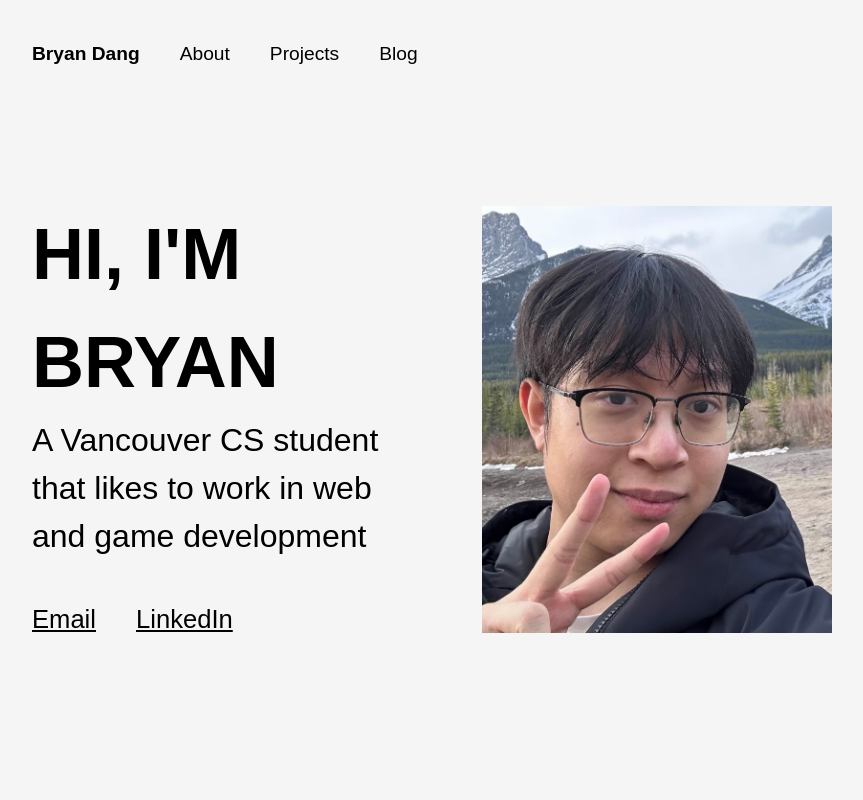
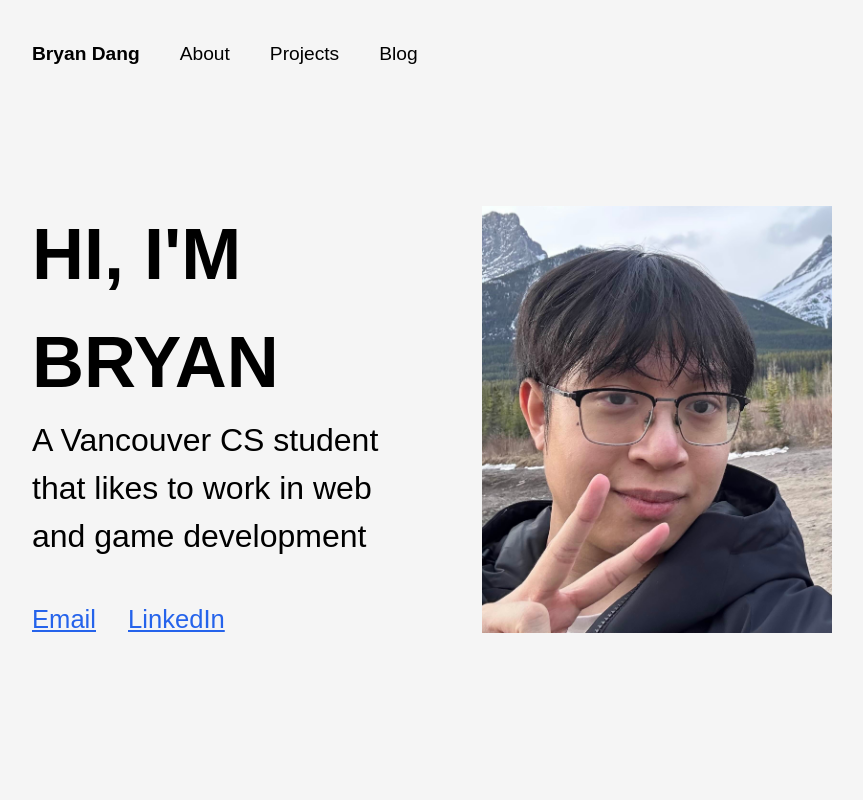
Before and after one commit to bryanjhdang/bryanjhdang.github.io, a React (Vite) app: page / in a window 1280 px wide. Shown: the top 800 px of the page, without its empty margins (208-1071 px from the left). Built offline with nearby package versions, Linux system fonts and the light colour scheme.

Commit message:
hero margins

```diff
--- a/src/sections/Hero.tsx
+++ b/src/sections/Hero.tsx
@@ -8,12 +8,12 @@ export default function Hero() {
           <div className="mr-20">
             <p className="text-3xl xl:text-4xl font-extrabold">HI, I'M BRYAN</p>
             <p className="text-xl lg:text-2xl">A Vancouver CS student that likes to work in web and game development</p>
-            <div className="pt-5 sm:pt-10 flex flex-row gap-3 sm:gap-10 text-base sm:text-xl items-center">
+            <div className="pt-5 lg:pt-10 flex flex-row gap-5 sm:gap-8 text-xl items-center">
               {/* <a className="text-blue-600 underline">Resume</a> */}
-              <a href="mailto:bda37@sfu.ca" className="underline">
+              <a href="mailto:bda37@sfu.ca" className="text-blue-600 underline">
                 Email
               </a>
-              <a href="https://www.linkedin.com/in/bryanjhdang/" target="blank" className="underline">
+              <a href="https://www.linkedin.com/in/bryanjhdang/" target="blank" className="text-blue-600 underline">
                 LinkedIn
               </a>
             </div>
```
